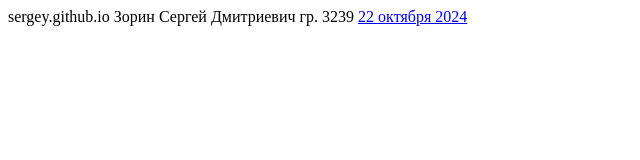
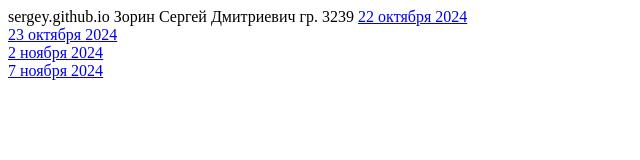
Before and after one commit to sergey5748/sergey5748.github.io, a plain HTML site: page index.html in a window 1280 px wide. Shown: the whole page, without its empty margins (0-640 px from the left). Drawn offline with Linux system fonts and the light colour scheme.

Commit message:
Update index.html

```diff
--- a/index.html
+++ b/index.html
@@ -7,6 +7,9 @@
 </head>
 <body>
     sergey.github.io Зорин Сергей Дмитриевич гр. 3239
-    <a href="22oct24.html"> 22 октября 2024</a>
+   <a href="22oct24.html"> 22 октября 2024 </a> <br>
+    <a href="23oct24.html"> 23 октября 2024 </a> <br>
+    <a href="02nov24.html"> 2 ноября 2024 </a> <br>
+    <a href="07nov24.html"> 7 ноября 2024 </a>
 </body>
 </html>
```
